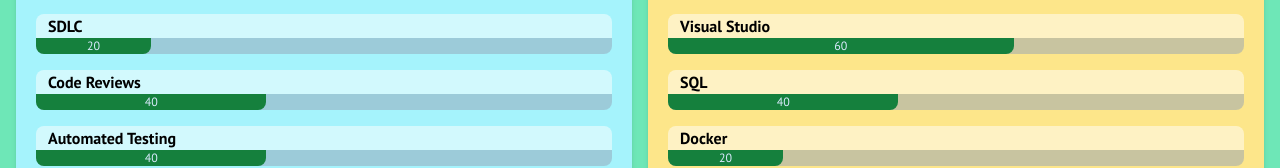
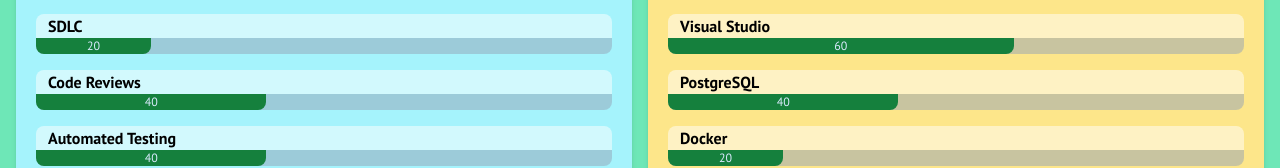
Before and after one commit to ChrisCaliendo/PersonalWebsite, a React (Vite) app in the folder PersonalWebsite/: page /skills in a window 1280 px wide. Shown: the part 686-854 px from the top of the page. Built offline with nearby package versions, Linux system fonts and the light colour scheme; a web font is replaced by a local one.

Commit message:
Update Skills.jsx

```diff
--- a/PersonalWebsite/src/Pages/Skills.jsx
+++ b/PersonalWebsite/src/Pages/Skills.jsx
@@ -38,7 +38,7 @@
                 <SkillBar name="MongoDB" progress={60}/>
                 <SkillBar name="Firebase" progress={60}/>
                 <SkillBar name="Visual Studio" progress={60}/>
-                <SkillBar name="SQL" progress={40}/>
+                <SkillBar name="PostgreSQL" progress={40}/>
                 <SkillBar name="Docker" progress={20}/>
             </div>
         </div>
```
